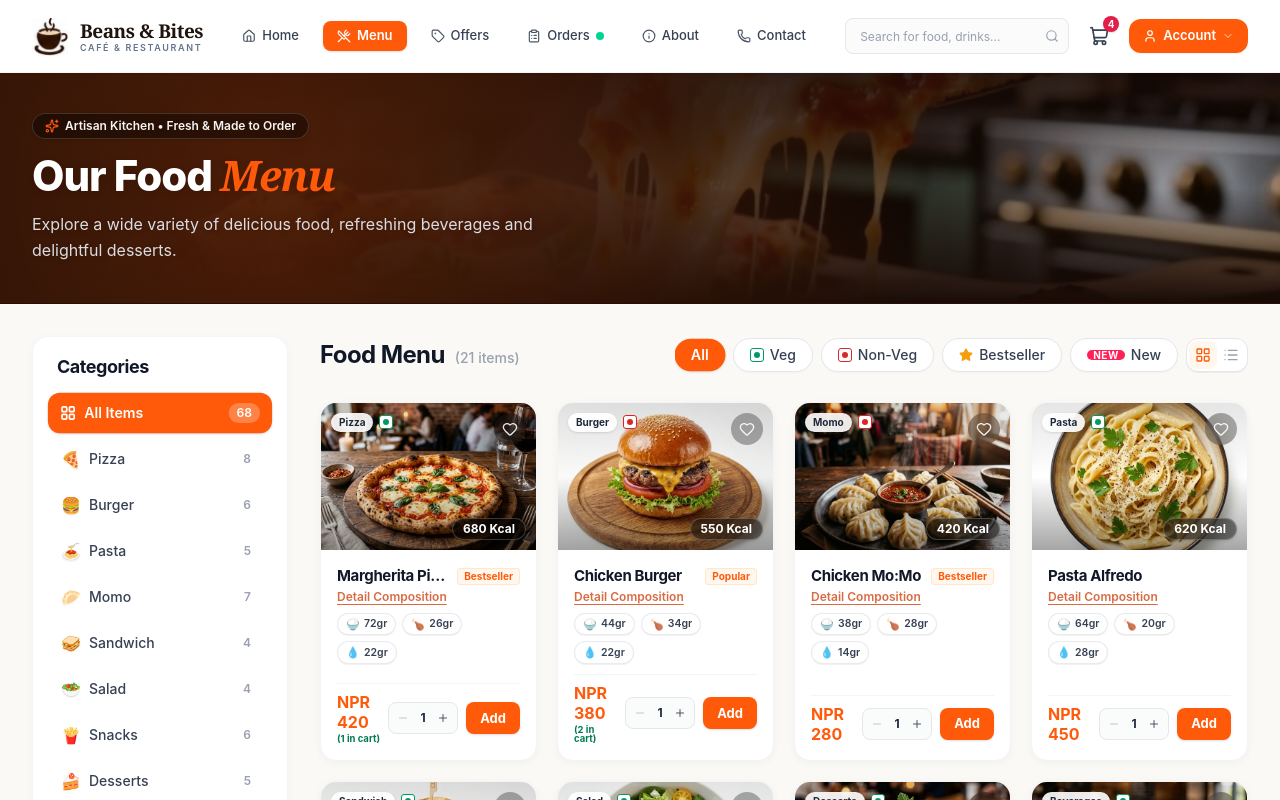
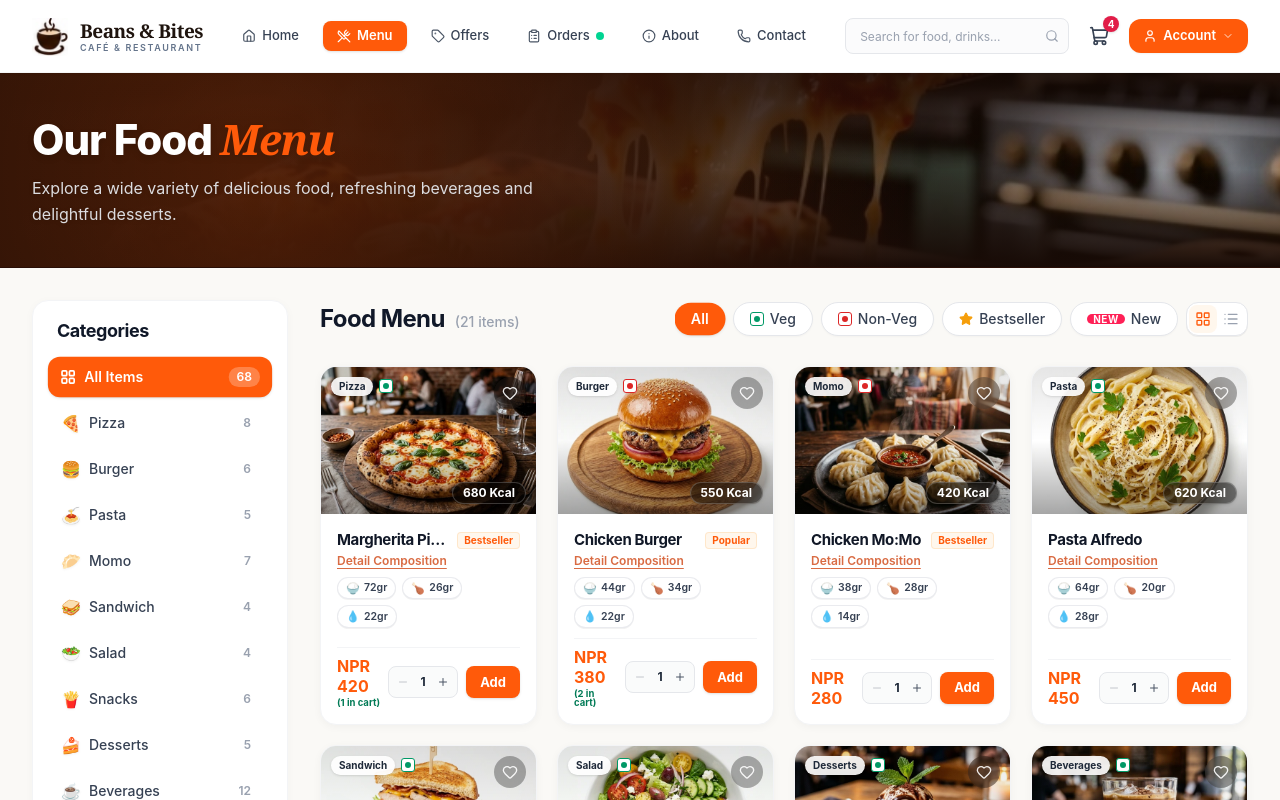
Before and after one commit to Prakash0m/cafe_management, a Next.js app in the folder beans-bites-frontend/: page /menu in a window 1280 px wide. Shown: the top 800 px of the page. Built offline with nearby package versions, Linux system fonts and the light colour scheme.

Commit message:
fix(menu): remove 'Artisan Kitchen • Fresh & Made to Order' badge pill from menu banner

```diff
--- a/beans-bites-frontend/src/components/customer/menu/menu-banner.tsx
+++ b/beans-bites-frontend/src/components/customer/menu/menu-banner.tsx
@@ -3,7 +3,6 @@
 import * as React from "react";
 import Image from "next/image";
 import { ASSETS } from "@/lib/assets";
-import { Sparkles } from "lucide-react";
 
 export function MenuBanner() {
   return (
@@ -31,12 +30,6 @@ export function MenuBanner() {
       {/* Banner Content Container */}
       <div className="relative z-10 max-w-7xl mx-auto px-4 sm:px-6 lg:px-8 py-6 sm:py-8 md:py-10">
         <div className="max-w-xl text-left">
-          {/* Subtle Top Pill */}
-          <div className="inline-flex items-center gap-1.5 bg-black/40 backdrop-blur-md border border-white/15 px-2.5 sm:px-3 py-0.5 sm:py-1 rounded-full text-white/95 text-[11px] sm:text-xs font-semibold mb-2 sm:mb-2.5 shadow-sm">
-            <Sparkles className="w-3 h-3 sm:w-3.5 sm:h-3.5 text-[#FF5A0A]" />
-            <span>Artisan Kitchen • Fresh & Made to Order</span>
-          </div>
-
           {/* Heading */}
           <h1 className="text-2xl sm:text-3xl md:text-4xl lg:text-[42px] font-extrabold tracking-tight text-white leading-tight drop-shadow-md">
             Our Food <span className="text-[#FF5A0A] italic font-serif">Menu</span>
```
